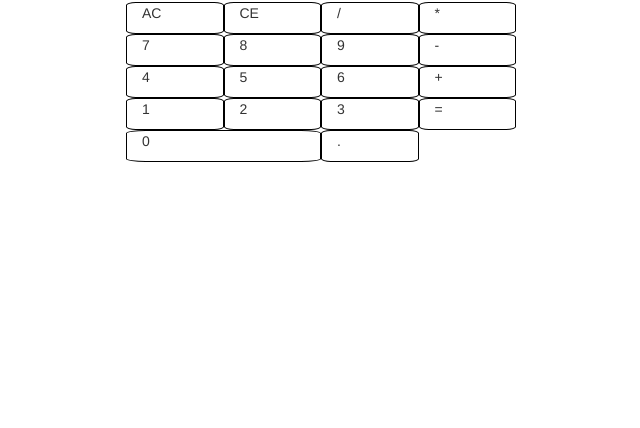
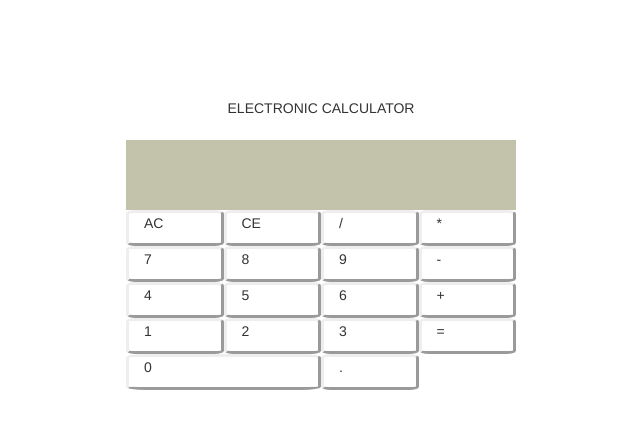
Before and after one commit to guanzhou-zhao/js-calculator, a plain HTML site: page index.html in a window 1280 px wide. Shown: the whole page, without its empty margins (319-959 px from the left). Drawn offline with nearby package versions, Linux system fonts and the light colour scheme.

Commit message:
Add style for top text and screen

```diff
--- a/calculator.css
+++ b/calculator.css
@@ -1,4 +1,16 @@
+.calculator {
+  margin-top: 7em;
+}
+.top-text {
+  height: 3em;
+  text-align: center;
+}
+.screen {
+  height: 5em;
+  background-color: #C3C2AB;
+
+}
 .key {
-  border: 1px solid black;
   border-radius: 10%;
+  border-style: outset;
 }
--- a/index.html
+++ b/index.html
@@ -30,10 +30,15 @@
         <div class="col-md-4 calculator">
           <div class="row">
             <div class="col-md-12 top-text">
+              ELECTRONIC CALCULATOR
             </div>
           </div>
           <div class="row">
             <div class="col-md-12 screen">
+              <p class="result">
+              </p>
+              <p class="input">
+              </p>
             </div>
           </div>
           <div class="row">
```
